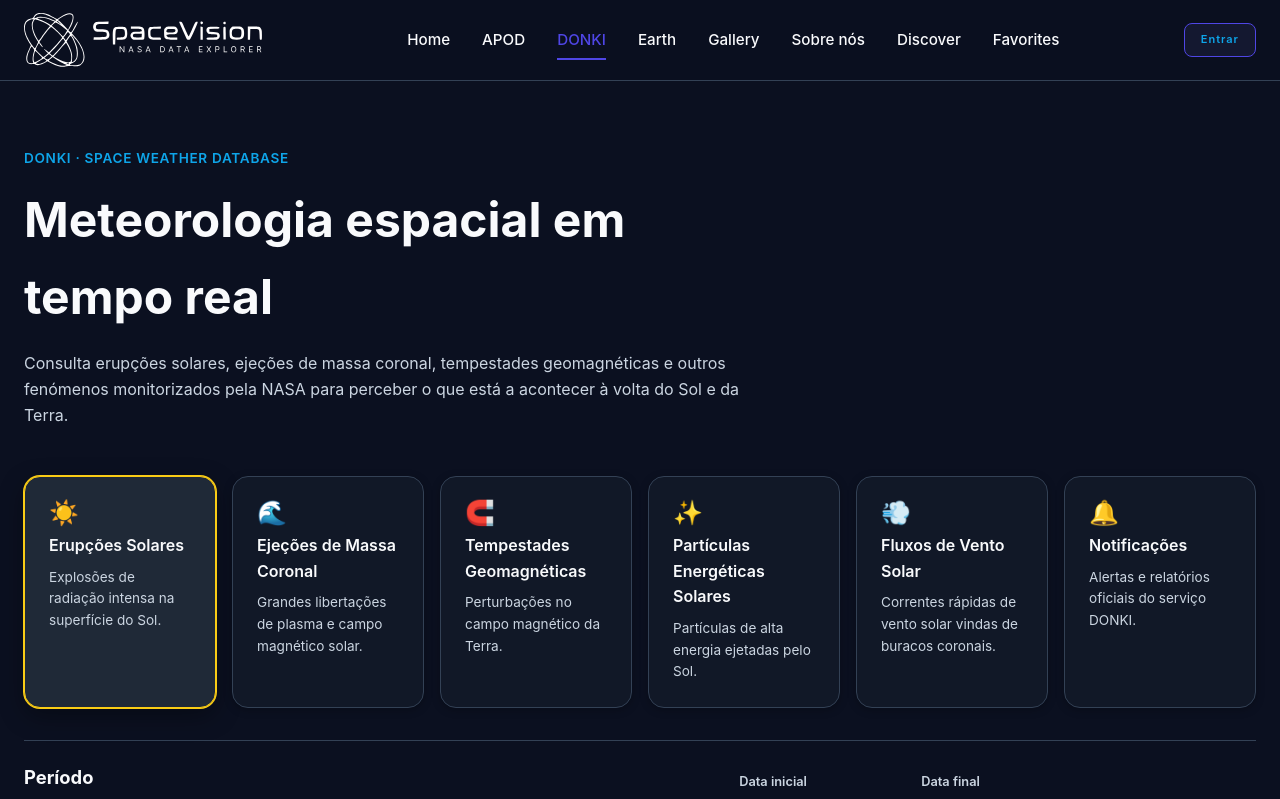
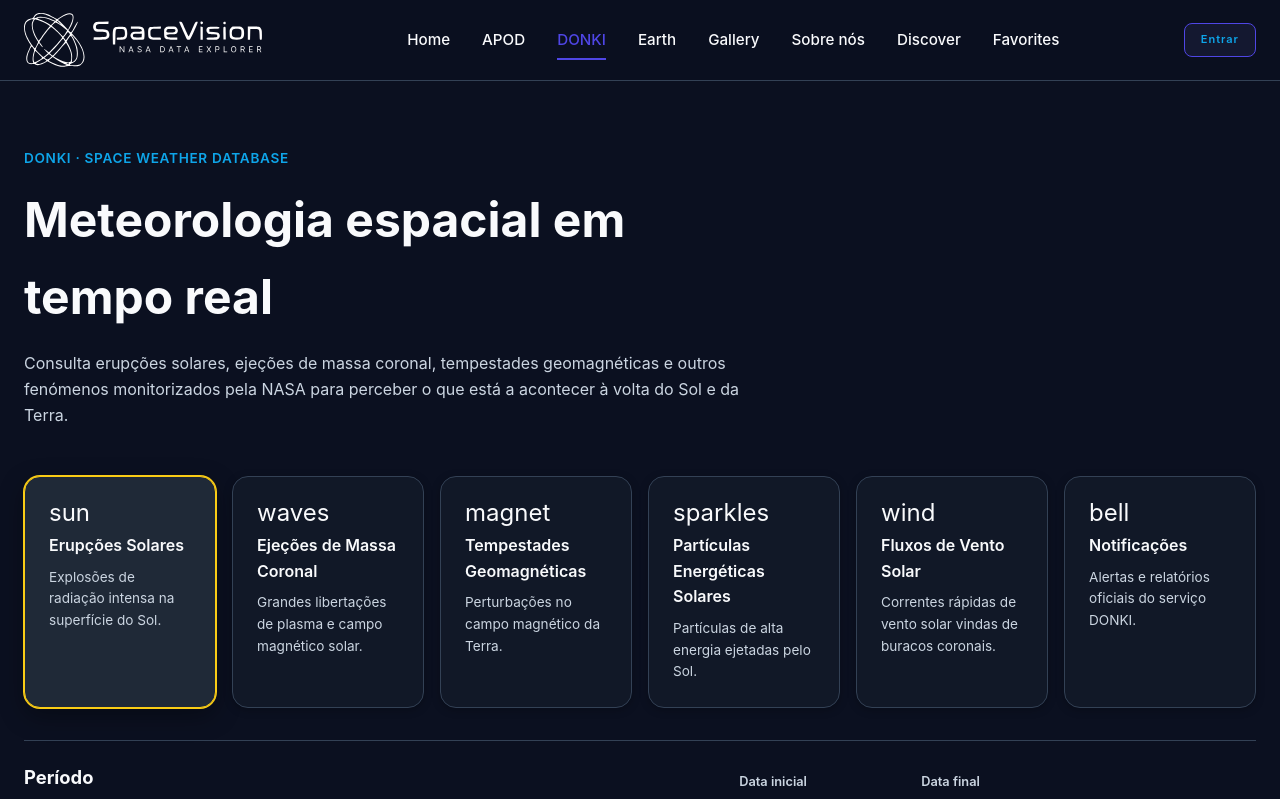
Before and after one commit to Ventuzelos/SpaceVision-NASA-Data-Explorer, a React app in the folder frontend/: page /donki in a window 1280 px wide. Shown: the top 799 px of the page. Built offline with nearby package versions, Linux system fonts and the light colour scheme; no server answers; the HTML template or start-up script is replaced by a standard one.

Commit message:
style: inicia centralização dos ícones com Lucide

```diff
--- a/frontend/package.json
+++ b/frontend/package.json
@@ -11,6 +11,7 @@
   },
   "dependencies": {
     "axios": "^1.18.1",
+    "lucide-react": "^1.23.0",
     "react": "^19.2.6",
     "react-dom": "^19.2.6",
     "react-router-dom": "^7.18.1"
--- a/frontend/src/components/home/Hero/Hero.jsx
+++ b/frontend/src/components/home/Hero/Hero.jsx
@@ -1,11 +1,21 @@
 import { useState } from "react";
 import { Link } from "react-router-dom";
+import { Icons } from "../../../constants/icons";
+
 import Button from "../../common/Button/Button";
+import SearchInput from "../../common/SearchInput/SearchInput";
 import heroImage from "../../../assets/hero2.jpg";
-import SearchInput from "../../common/SearchInput/SearchInput";
 import { searchablePages } from "../../../constants/searchPages";
+
 import "./Hero.css";
 
+
+const searchIcons = {
+  image: Icons.Image,
+  sun: Icons.Sun,
+  earth: Icons.Globe,
+  meteor: Icons.Satellite,
+};
 
 function Hero() {
   const [searchTerm, setSearchTerm] = useState("");
@@ -48,19 +58,29 @@
 
               {filteredPages.length > 0 && (
                 <div className="hero__search-results">
-                  {filteredPages.map((page) => (
+                  {filteredPages.map((page) => {
+                    const Icon = searchIcons[page.icon];
+
+                    return (
                       <Link
                         key={page.path}
                         to={page.path}
                         className="hero__search-result"
                       >
                         <div className="hero__search-result-header">
-                        <span className="hero__search-result-icon">{page.icon}</span>
+                          {Icon && (
+                            <Icon
+                              className="hero__search-result-icon"
+                              size={18}
+                            />
+                          )}
                           <strong>{page.title}</strong>
                         </div>
+
                         <span>{page.subtitle}</span>
                       </Link>
-                  ))}
+                    );
+                  })}
                 </div>
               )}
             </div>
--- /dev/null
+++ b/frontend/src/constants/icons.js
@@ -0,0 +1,37 @@
+import {
+  Image,
+  Sun,
+  Globe,
+  Heart,
+  Search,
+  Calendar,
+  Telescope,
+  Rocket,
+  Satellite,
+  AlertCircle,
+  LoaderCircle,
+  ArrowRight,
+  Waves,
+  Wind,
+  Bell,
+  Sparkles,
+} from "lucide-react";
+
+export const Icons = {
+  Image,
+  Sun,
+  Globe,
+  Heart,
+  Search,
+  Calendar,
+  Telescope,
+  Rocket,
+  Satellite,
+  AlertCircle,
+  LoaderCircle,
+  ArrowRight,
+  Waves,
+  Wind,
+  Bell,
+  Sparkles,
+};
--- a/frontend/src/constants/searchPages.js
+++ b/frontend/src/constants/searchPages.js
@@ -3,28 +3,28 @@
     title: "Daily Image",
     subtitle: "Imagem astronómica do dia",
     path: "/apod",
-    icon: "📷",
+    icon: "image",
     keywords: ["apod", "picture", "image", "daily", "nasa", "foto", "imagem"],
   },
   {
     title: "Space Weather",
     subtitle: "Eventos solares e clima espacial",
     path: "/donki",
-    icon: "☀️",
+    icon: "sun",
     keywords: ["donki", "space weather", "solar", "storm", "sun", "sol"],
   },
   {
     title: "Earth View",
     subtitle: "Imagens da Terra pela câmara EPIC",
     path: "/epic",
-    icon: "🌍",
+    icon: "earth",
     keywords: ["epic", "earth", "terra", "planet", "planeta"],
   },
   {
     title: "Asteroids",
     subtitle: "Objetos próximos da Terra",
     path: "/neowatch",
-    icon: "☄️",
+    icon: "meteor",
     keywords: ["neows", "neowatch", "asteroids", "asteroides", "neo", "near earth"],
   },
 ];
--- a/frontend/src/services/donkiService.js
+++ b/frontend/src/services/donkiService.js
@@ -15,7 +15,7 @@
     label: "Solar Flares",
     shortLabel: "Erupções Solares",
     description: "Explosões de radiação intensa na superfície do Sol.",
-    icon: "☀️",
+    icon: "sun",
     color: "var(--color-donki-flr)",
   },
   {
@@ -23,7 +23,7 @@
     label: "Coronal Mass Ejections",
     shortLabel: "Ejeções de Massa Coronal",
     description: "Grandes libertações de plasma e campo magnético solar.",
-    icon: "🌊",
+    icon: "waves",
     color: "var(--color-donki-cme)",
   },
   {
@@ -31,7 +31,7 @@
     label: "Geomagnetic Storms",
     shortLabel: "Tempestades Geomagnéticas",
     description: "Perturbações no campo magnético da Terra.",
-    icon: "🧲",
+    icon: "magnet",
     color: "var(--color-donki-gst)",
   },
   {
@@ -39,7 +39,7 @@
     label: "Solar Energetic Particles",
     shortLabel: "Partículas Energéticas Solares",
     description: "Partículas de alta energia ejetadas pelo Sol.",
-    icon: "✨",
+    icon: "sparkles",
     color: "var(--color-donki-sep)",
   },
   {
@@ -47,7 +47,7 @@
     label: "High Speed Streams",
     shortLabel: "Fluxos de Vento Solar",
     description: "Correntes rápidas de vento solar vindas de buracos coronais.",
-    icon: "💨",
+    icon: "wind",
     color: "var(--color-donki-hss)",
   },
   {
@@ -55,7 +55,7 @@
     label: "Notifications",
     shortLabel: "Notificações",
     description: "Alertas e relatórios oficiais do serviço DONKI.",
-    icon: "🔔",
+    icon: "bell",
     color: "var(--color-donki-notifications)",
   },
 ];
```
Also changed, not shown: 1 other file (tests, documents, lock files or other folders). Lines whose indentation alone changed are shown as unchanged.
